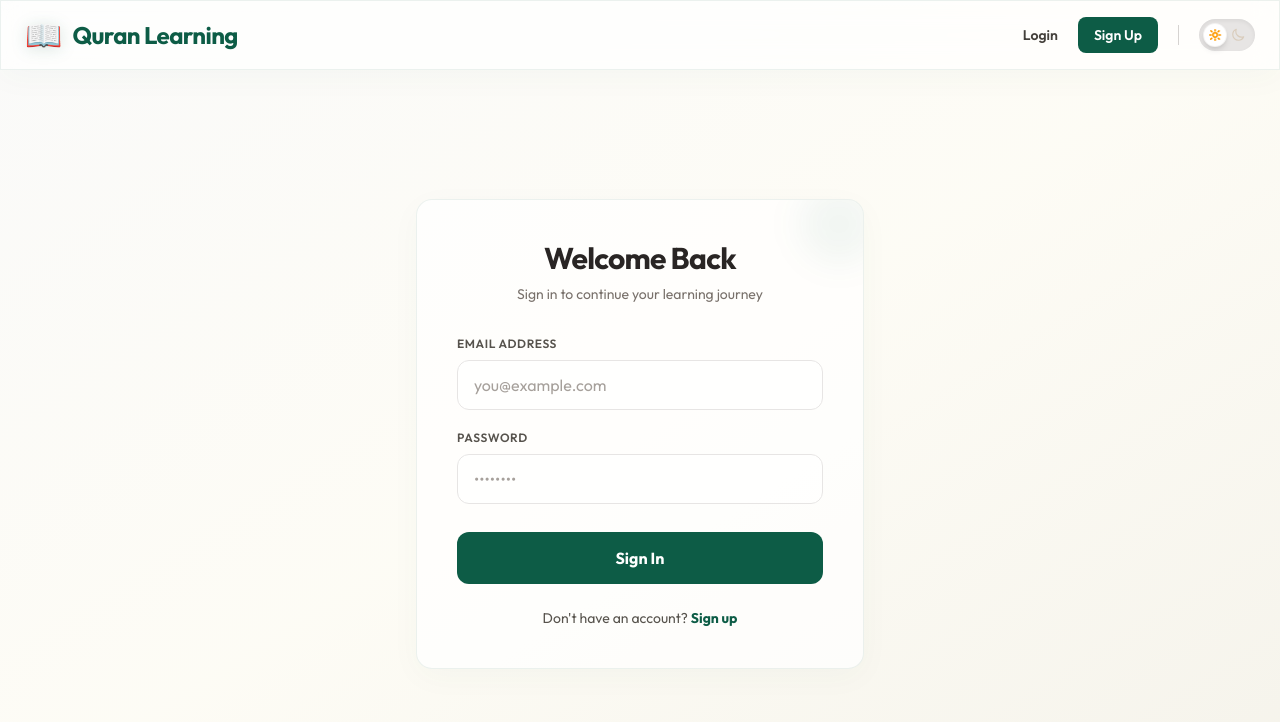
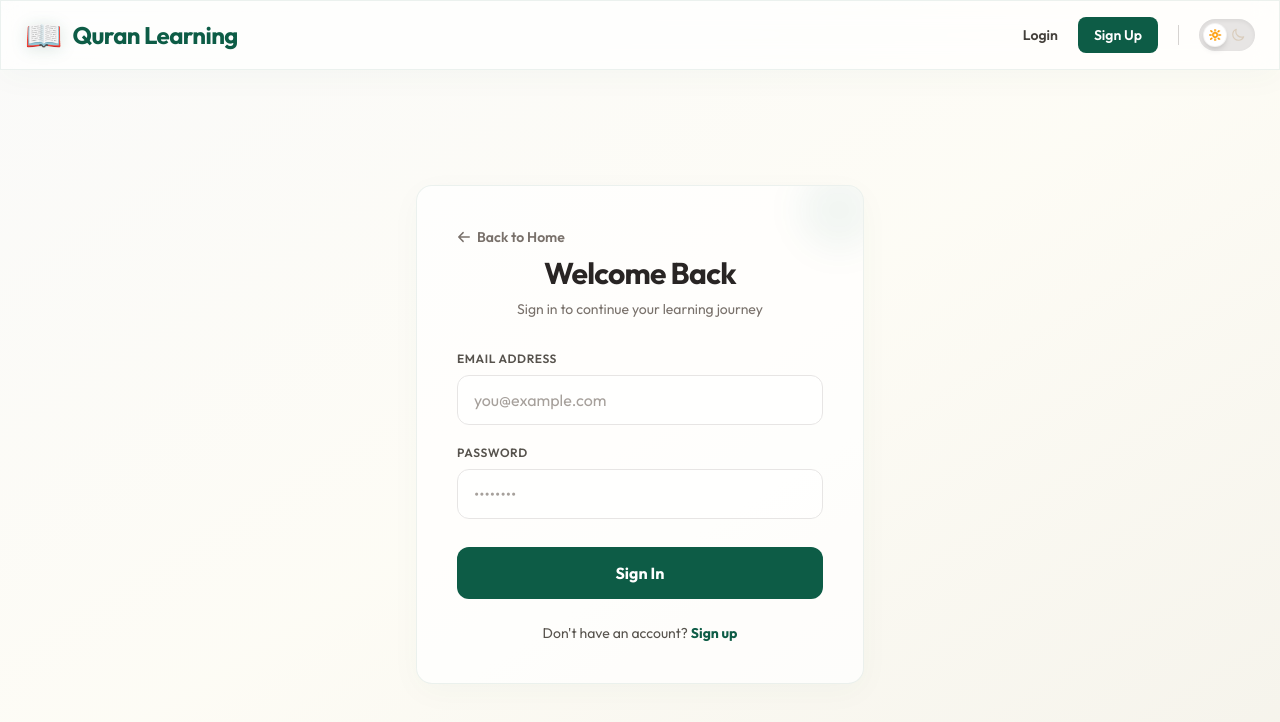
Before and after one commit to SamniHasnath/Project-Learning-27_Quran_Website, a React (Vite) app in the folder frontend/: page /login in a window 1280 px wide. Shown: the top 722 px of the page. Built offline with nearby package versions, Linux system fonts and the light colour scheme.

Commit message:
feat: improve login page

```diff
--- a/frontend/src/pages/Login.jsx
+++ b/frontend/src/pages/Login.jsx
@@ -2,6 +2,7 @@
 import { Link, useNavigate } from 'react-router-dom';
 import axios from 'axios';
 import useAuthStore from '../store/authStore';
+import { API_URL } from '../utils/api';
 
 const Login = () => {
   const [email, setEmail] = useState('');
@@ -18,7 +19,7 @@
     setError('');
 
     try {
-      const response = await axios.post('http://localhost:5000/api/auth/login', {
+      const response = await axios.post(`${API_URL}/api/auth/login`, {
         email,
         password
       });
@@ -36,6 +37,16 @@
     <div className="min-h-[75vh] flex items-center justify-center animate-fade-in px-4">
       <div className="glass p-8 md:p-10 rounded-2xl w-full max-w-md border-t-4 border-t-islamic-green dark:border-t-islamic-gold shadow-xl relative overflow-hidden">
         <div className="absolute top-0 right-0 w-20 h-20 bg-islamic-green/5 dark:bg-islamic-gold/5 rounded-full blur-lg -translate-y-4 translate-x-4"></div>
+
+        <Link
+          to="/"
+          className="inline-flex items-center gap-1.5 text-sm font-semibold text-stone-500 dark:text-stone-400 hover:text-islamic-green dark:hover:text-islamic-gold transition-colors relative mb-2"
+        >
+          <svg xmlns="http://www.w3.org/2000/svg" fill="none" viewBox="0 0 24 24" strokeWidth={2.5} stroke="currentColor" className="w-3.5 h-3.5">
+            <path strokeLinecap="round" strokeLinejoin="round" d="M10.5 19.5L3 12m0 0l7.5-7.5M3 12h18" />
+          </svg>
+          Back to Home
+        </Link>
 
         <div className="text-center mb-8 relative">
           <h2 className="text-3xl font-bold text-stone-800 dark:text-stone-100 mb-2 tracking-tight">Welcome Back</h2>
```
